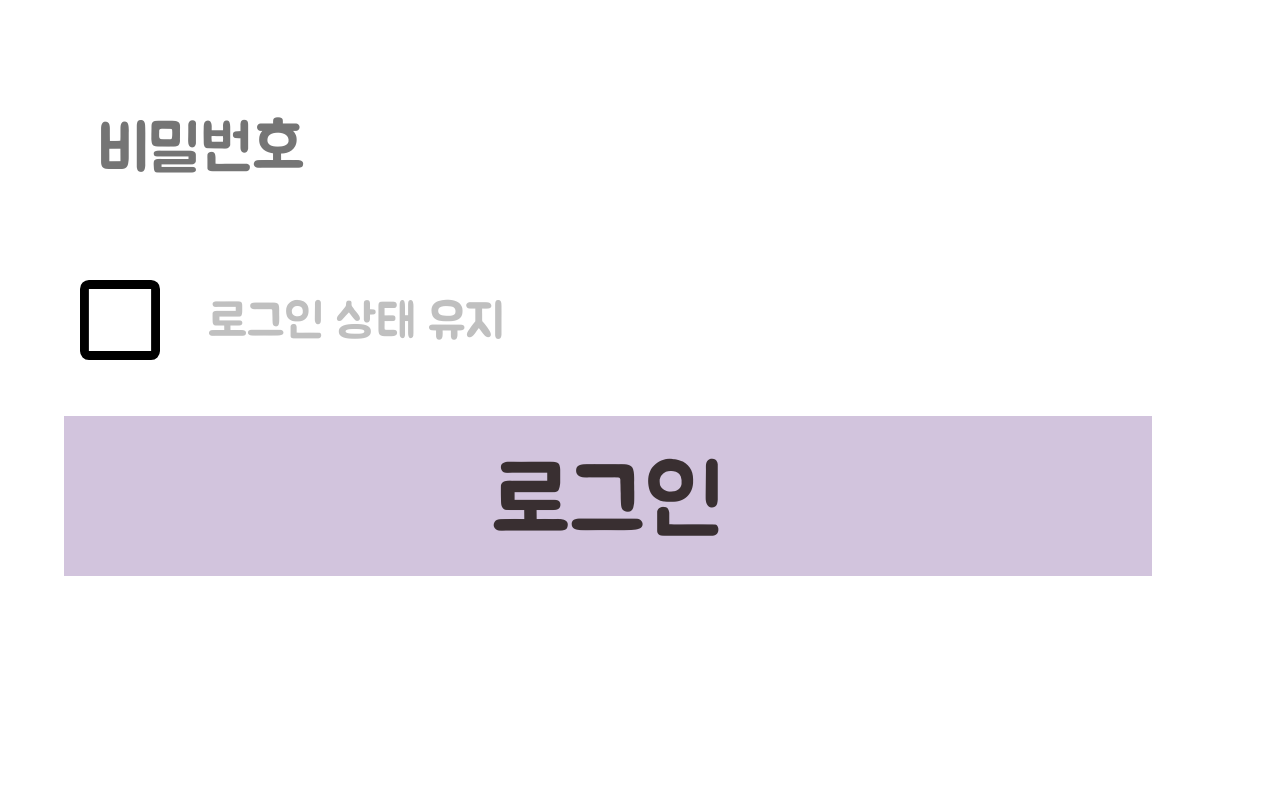
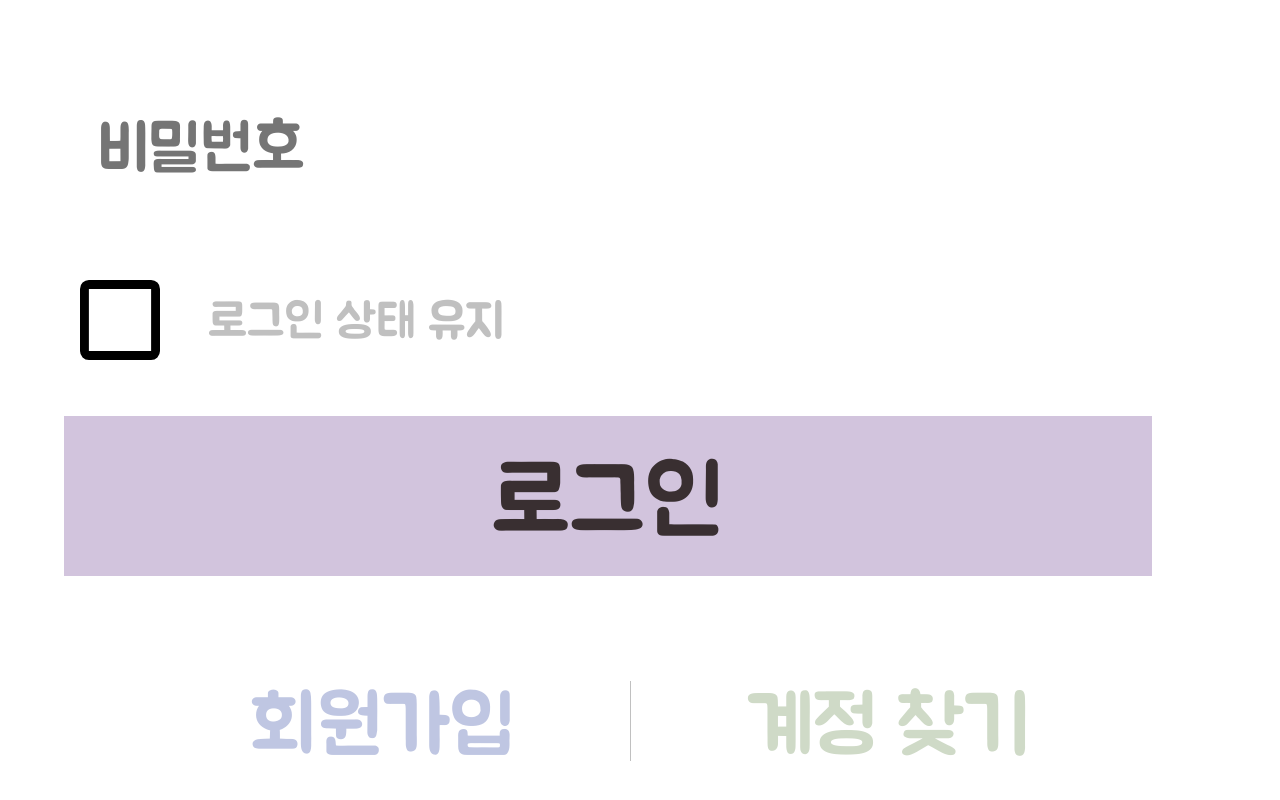
Before and after one commit to koreahacks/2021-woowabros, a React (Create React App) app in the folder frontend/: page /sign-in in a window 1280 px wide. Shown: the part 1205-2005 px from the top of the page. Before the commit the page ends 1805 px from the top, so only its background shows below. Built offline with nearby package versions, Linux system fonts and the light colour scheme.

Commit message:
feat: sign-in and find account button

```diff
--- /dev/null
+++ b/frontend/src/components/login/UserHelp.js
@@ -0,0 +1,43 @@
+import React from "react";
+import { Link } from "react-router-dom";
+import styled from "styled-components";
+
+const UserHelpWrapper = styled.div`
+  display: flex;
+  justify-content: space-around;
+  align-items: center;
+  & > a {
+    text-decoration: none;
+  }
+  & > a::link {
+    text-decoration: none;
+  }
+  & > a::visited {
+    text-decoration: none;
+  }
+  padding: 0 2rem;
+`;
+const Text = styled.p`
+  font-size: 1.25rem;
+  color: ${(props) => props.color};
+`;
+const HorizontalBar = styled.div`
+  width: 1px;
+  height: 1.25rem;
+  background-color: #c0c0c0;
+`;
+const UserHelp = () => {
+  return (
+    <UserHelpWrapper>
+      <Link to="/sign-up">
+        <Text color="#bfc6e2">회원가입</Text>
+      </Link>
+      <HorizontalBar />
+      <Link to="#">
+        <Text color="#cfdac7">계정 찾기</Text>
+      </Link>
+    </UserHelpWrapper>
+  );
+};
+
+export default UserHelp;
--- a/frontend/src/pages/Login.js
+++ b/frontend/src/pages/Login.js
@@ -6,6 +6,7 @@ import Title from "../components/login/Title";
 import LoginInputs from "../components/login/LoginInputs";
 import ImageSrc from "../ImageSrc";
 import { loginTokenState } from "../store";
+import UserHelp from "../components/login/UserHelp";
 
 const LoginContent = styled.div`
   width: 100%;
@@ -53,7 +54,8 @@ const Login = () => {
   const [loginToken, setLoginToken] = useRecoilState(loginTokenState);
   const history = useHistory();
   const handleButtonClick = () => {
-    setLoginToken("안뇽");
+    // TODO: link with api
+    setLoginToken("hiImGroot");
     localStorage.setItem("loginToken", loginToken);
     if (remember) {
       localStorage.setItem("email", email);
@@ -79,6 +81,7 @@ const Login = () => {
           handleRememberClick={handleRememberClick}
           handleButtonClick={handleButtonClick}
         />
+        <UserHelp />
       </LoginWrapper>
     </LoginContent>
   );
```
